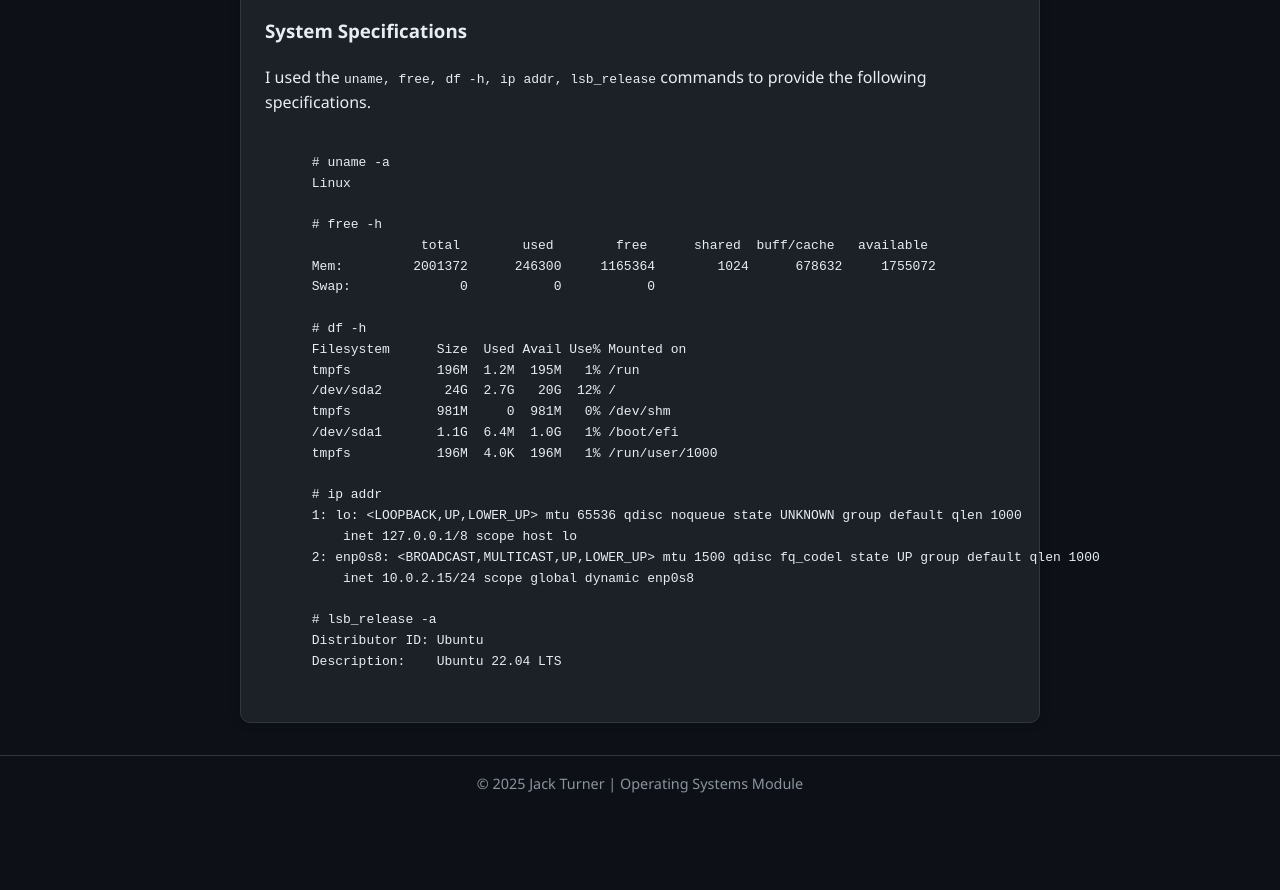
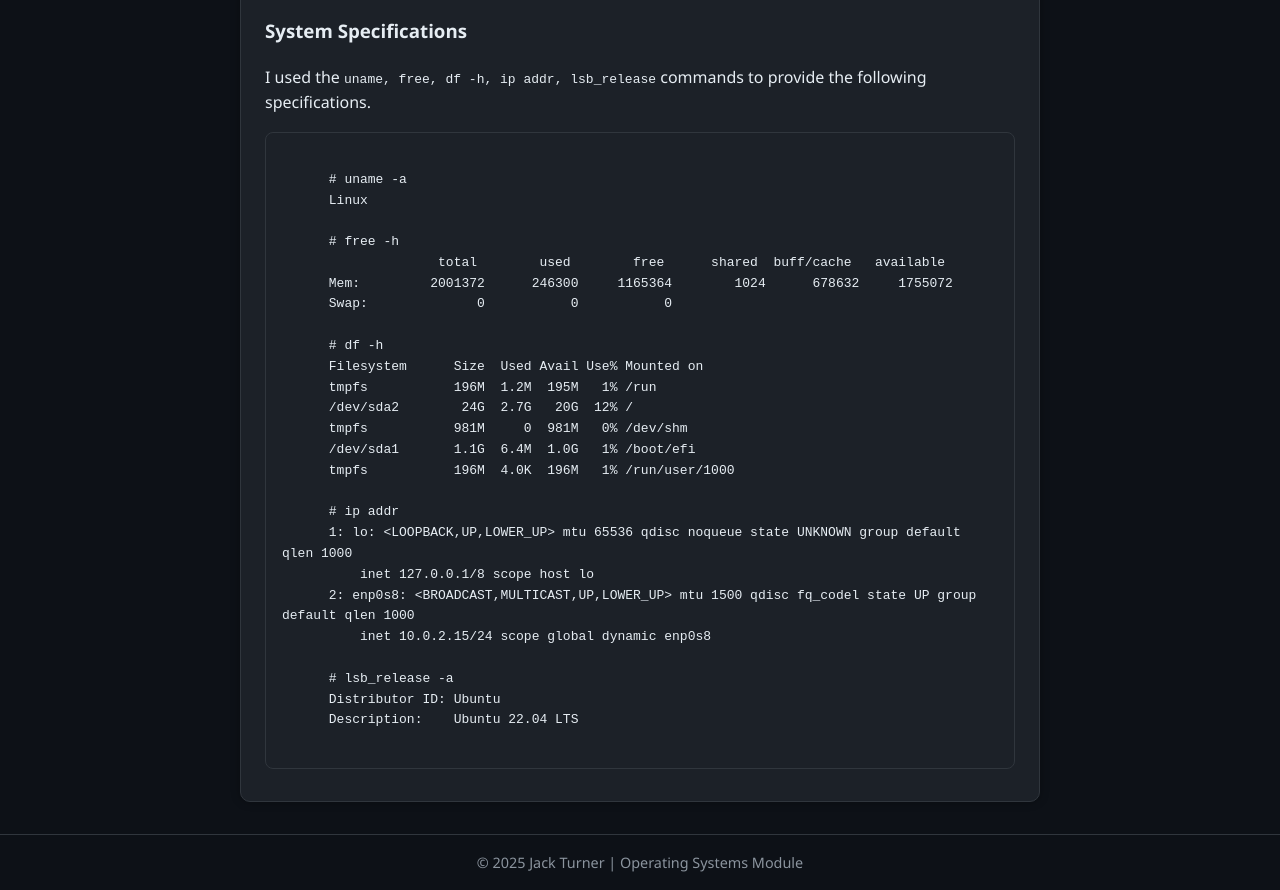
Before and after one commit to jackoturner/Operating-Systems-Coursework, a plain HTML site: page index.html in a window 1280 px wide. Shown: the part 1506-2396 px from the top of the page. Before the commit the page ends 2317 px from the top, so only its background shows below. Drawn offline with Linux system fonts and the light colour scheme.

Commit message:
Style <pre> elements with background and padding
Add styles for <pre> elements to enhance appearance.

```diff
--- a/index.html
+++ b/index.html
@@ -95,6 +95,16 @@
     tr:last-child td {
       border-bottom: none;
     }
+    pre {
+    background-color: #1c2128;
+    padding: 1rem;
+    border-radius: 8px;
+    border: 1px solid #30363d;
+    overflow-x: auto;
+    white-space: pre-wrap;
+    word-wrap: break-word;
+    margin: 1rem 0;
+    }
   </style>
 </head>
 <body>
```
